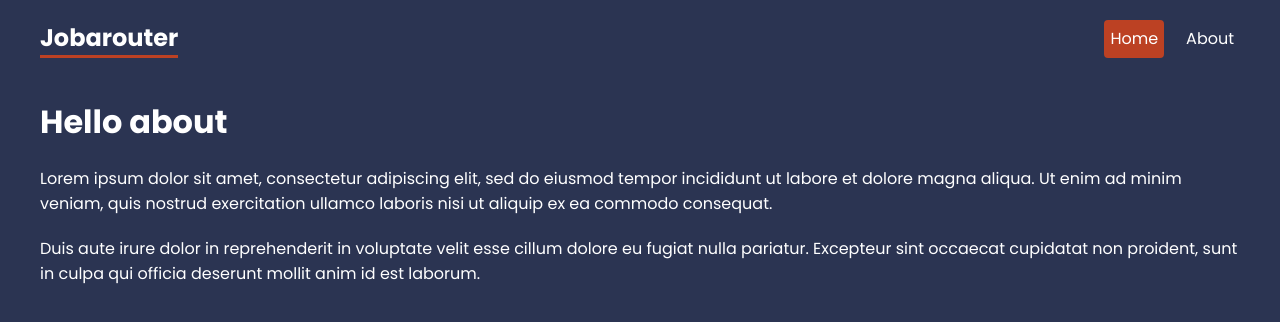
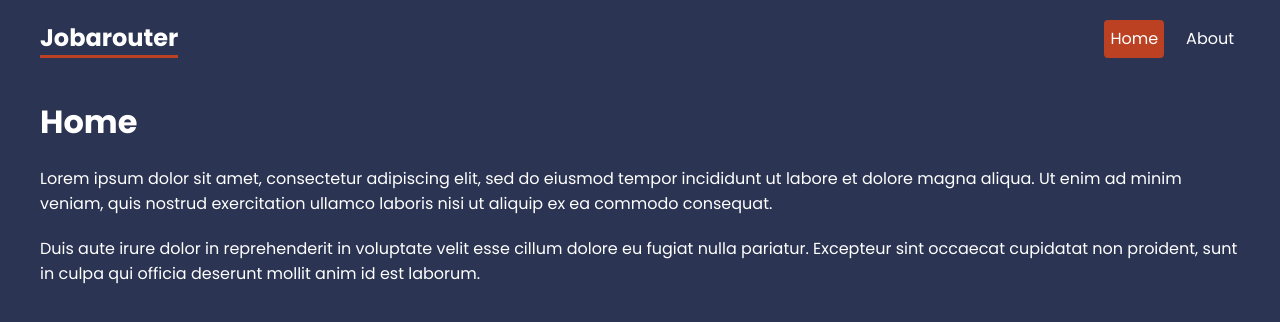
Before and after one commit to misskatiemarple/jobarouter, a React (Create React App) app: page / in a window 1280 px wide. Shown: the top 322 px of the page. Built offline with nearby package versions, Linux system fonts and the light colour scheme.

Commit message:
Fixed help page CSS

```diff
--- a/src/App.js
+++ b/src/App.js
@@ -10,6 +10,8 @@ import {
 //pages
 import Home from "./pages/Home";
 import About from "./pages/About";
+import Faq from "./pages/help/Faq";
+import Contact from "./pages/help/Contact";
 
 //layouts
 import RootLayout from "./layouts/RootLayout";
@@ -22,8 +24,8 @@ const router = createBrowserRouter(
       <Route path="about" element={<About />} />
 
       <Route path="help" element={<HelpLayout />}>
-        <Route path="faq" />
-        <Route path="contact" />
+        <Route path="faq" element={<Faq />} />
+        <Route path="contact" element={<Contact />} />
       </Route>
     </Route>
   )
--- a/src/index.css
+++ b/src/index.css
@@ -61,18 +61,18 @@ main {
   margin: 30px 0;
 }
 
-help-layout nav a {
+.help-layout nav a {
   padding: 10px;
   border: 2px solid white;
   border-radius: 4px;
   text-decoration: none;
 }
 
-help-layout nav a:hover {
+.help-layout nav a:hover {
   border-color: var(--primary);
 }
 
-help-layout nav a.active {
+.help-layout nav a.active {
   background: var(--primary);
 }
 
--- a/src/pages/About.js
+++ b/src/pages/About.js
@@ -3,7 +3,7 @@ import React from "react";
 export default function about() {
   return (
     <div className="about">
-      <h1>Hello about</h1>
+      <h1>About</h1>
       <p>
         Lorem ipsum dolor sit amet, consectetur adipiscing elit, sed do eiusmod
         tempor incididunt ut labore et dolore magna aliqua. Ut enim ad minim
--- a/src/pages/Home.js
+++ b/src/pages/Home.js
@@ -3,7 +3,7 @@ import React from "react";
 export default function home() {
   return (
     <div className="home">
-      <h1>Hello about</h1>
+      <h1>Home</h1>
       <p>
         Lorem ipsum dolor sit amet, consectetur adipiscing elit, sed do eiusmod
         tempor incididunt ut labore et dolore magna aliqua. Ut enim ad minim
```
